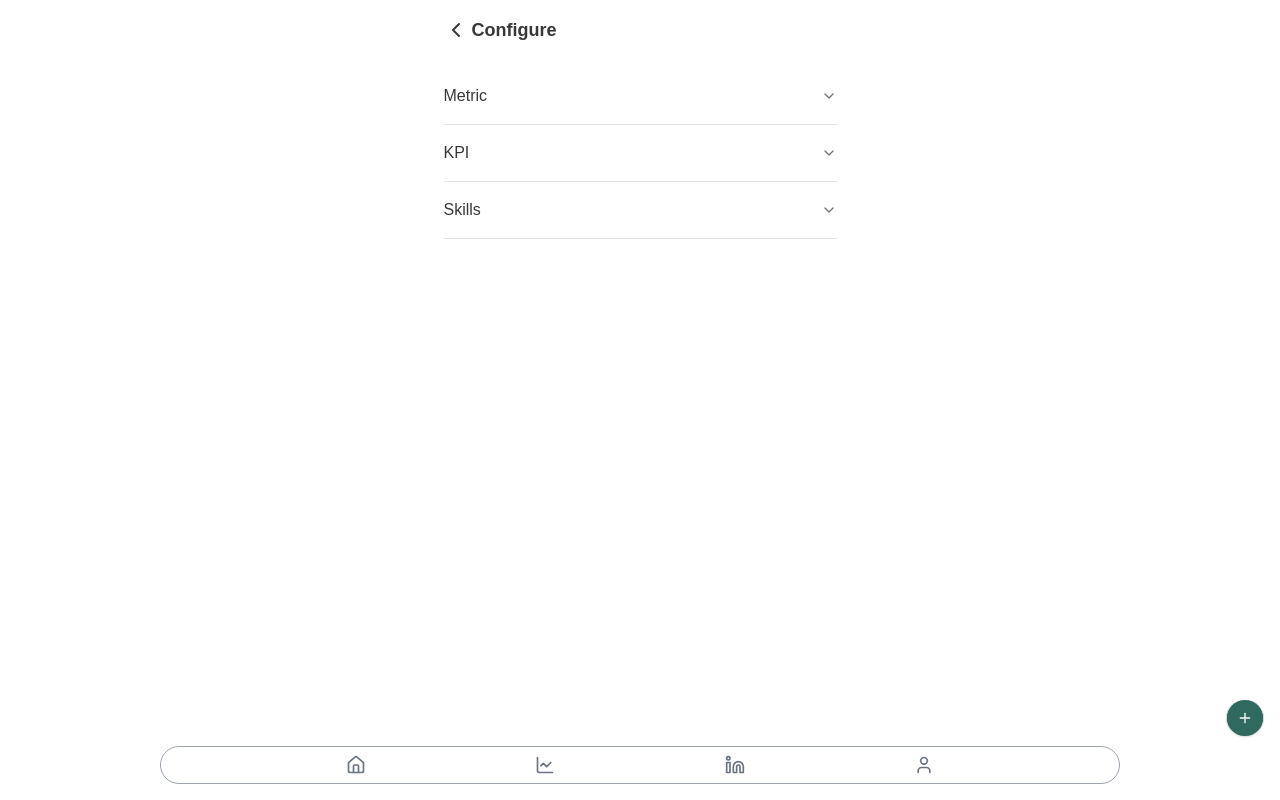
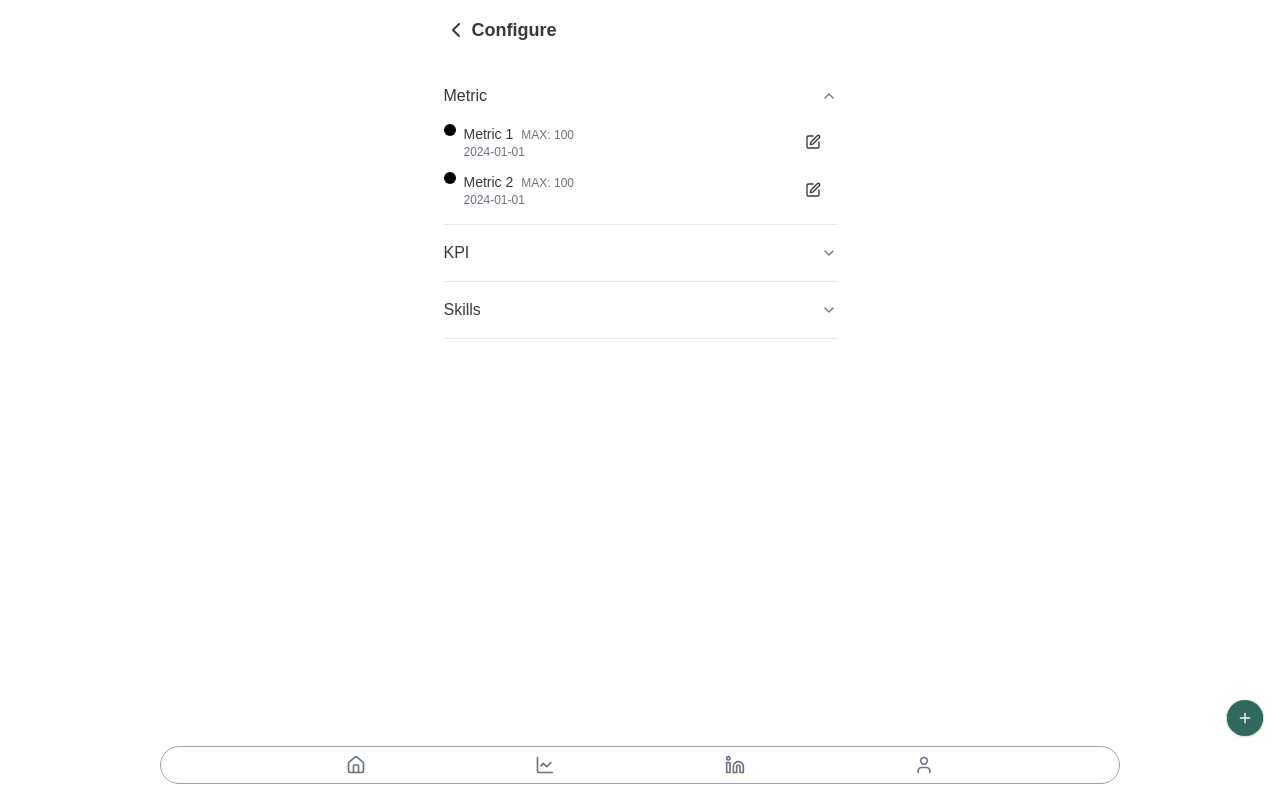
Before and after one commit to mimansha-swarup/SOD, a Next.js app: page /configure in a window 1280 px wide. Built offline with nearby package versions, Linux system fonts and the light colour scheme.

Commit message:
fix: update Accordion component in MetricList to set default value and ensure unique keys for items

```diff
--- a/src/components/configure/metricLisrt.tsx
+++ b/src/components/configure/metricLisrt.tsx
@@ -12,18 +12,15 @@ import { Button } from "../ui/button";
 const MetricList = () => {
   return (
     <div>
-      <Accordion type="multiple">
+      <Accordion type="multiple" defaultValue={[trackerData[0].name]}>
         {trackerData.map((tracker) => (
-          <AccordionItem
-            value={tracker.name}
-            defaultValue={trackerData[0].name}
-          >
+          <AccordionItem key={tracker.name} value={tracker.name}>
             <AccordionTrigger className="text-base font-[20px]">
               {tracker.name}
             </AccordionTrigger>
             <AccordionContent className="flex flex-col gap-3">
               {tracker.list.map((item) => (
-                <div className="flex items-center">
+                <div key={item.name} className="flex items-center">
                   <div className="flex items-center gap-2">
                     <div
                       className="w-3 h-3 mb-auto rounded-full"
```
